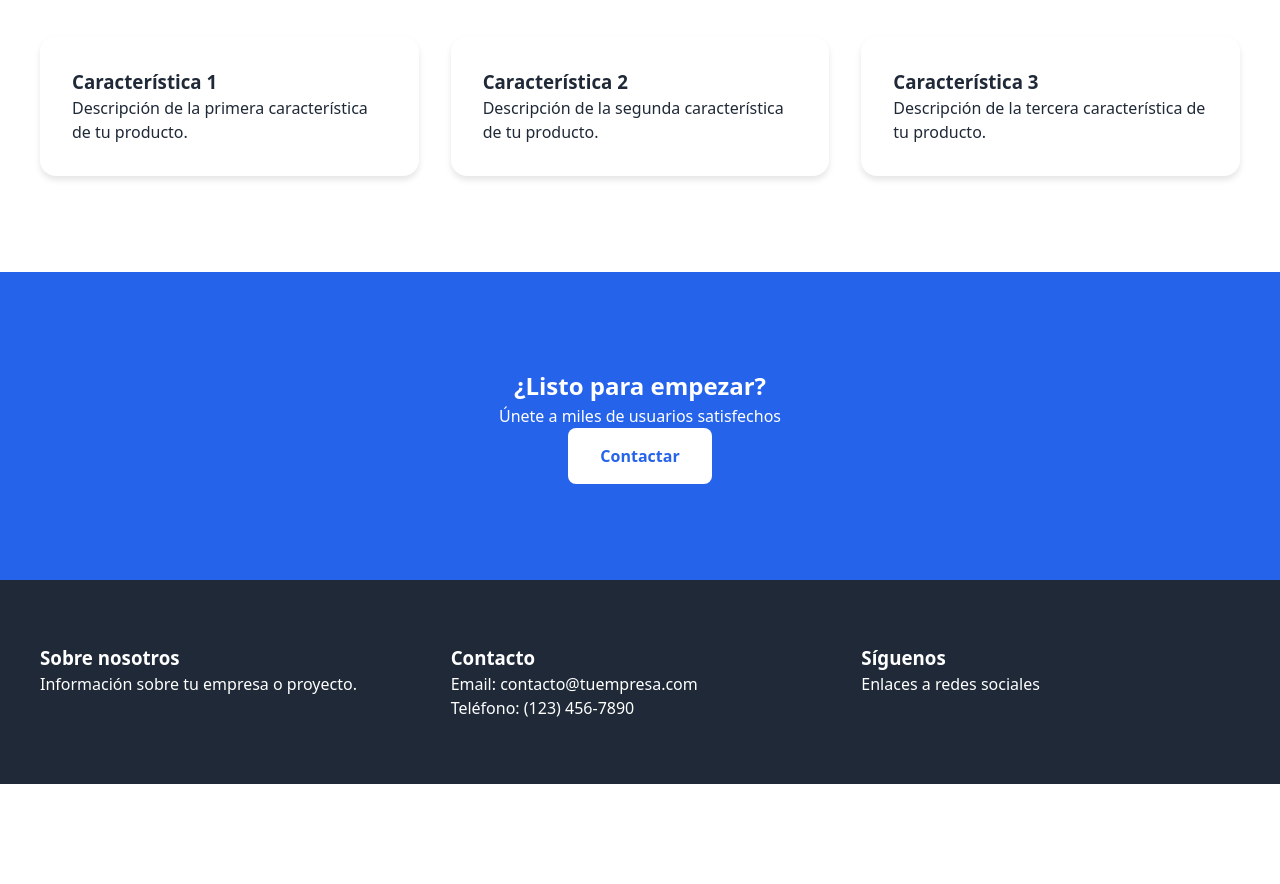
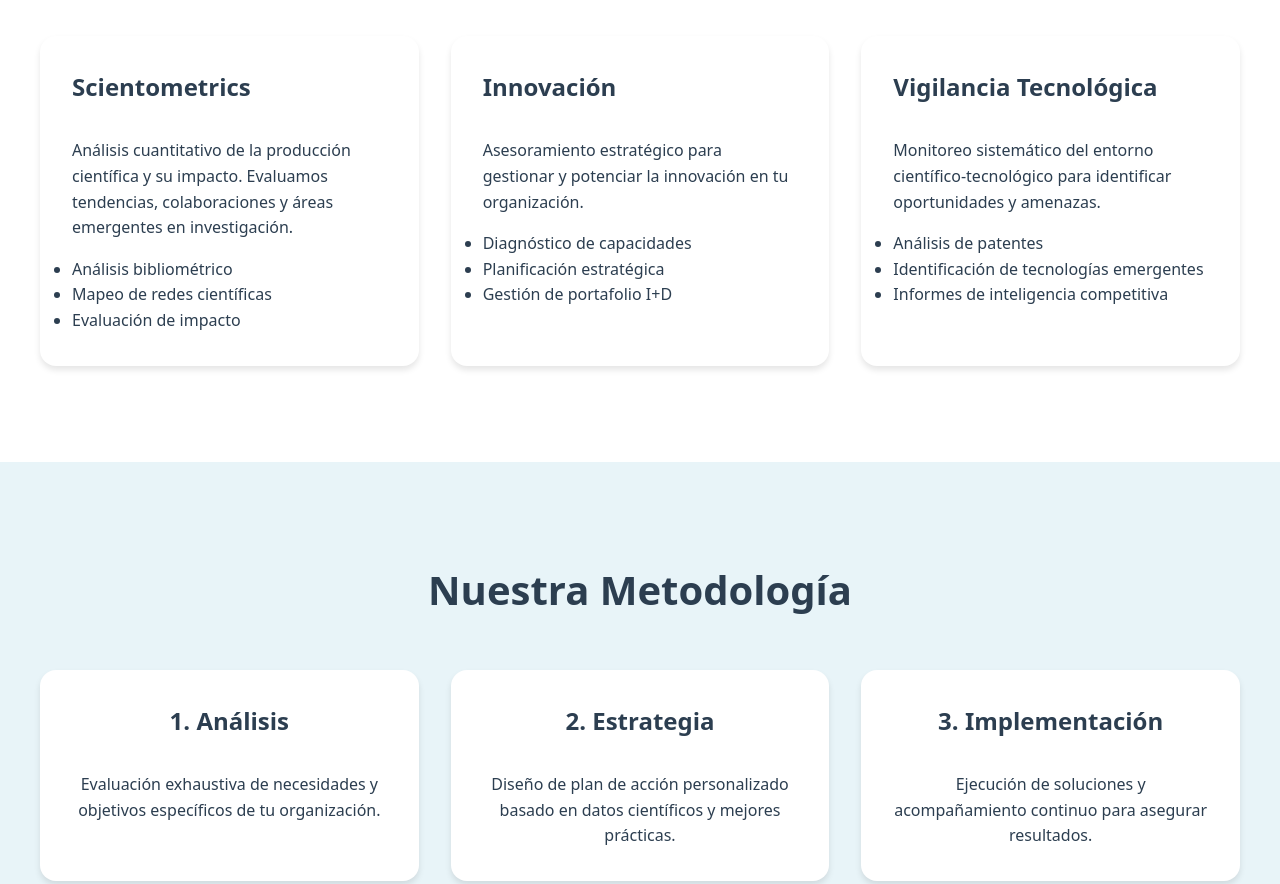
Before and after one commit to cmonsal/mi-landing, a plain HTML site: page index.html in a window 1280 px wide. Shown: the part 860-1744 px from the top of the page. Before the commit the page ends 1644 px from the top, so only its background shows below. Drawn offline with Linux system fonts and the light colour scheme.

Commit message:
Actualización completa: contenido Tecnodos con servicios de scientometrics

```diff
--- a/index.html
+++ b/index.html
@@ -1,17 +1,17 @@
 <!DOCTYPE html>
-<!-- GitHub Pages site -->
 <html lang="es">
 <head>
     <meta charset="UTF-8">
     <meta name="viewport" content="width=device-width, initial-scale=1.0">
-    <title>Mi Landing Page</title>
+    <title>Tecnodos - Consultoría en Scientometrics e Innovación</title>
     <style>
         :root {
-            --primary: #2563eb;
-            --secondary: #1e40af;
-            --text: #1f2937;
-            --background: #ffffff;
-            --accent: #dbeafe;
+            --primary: #2C3E50;    /* Azul profesional oscuro */
+            --secondary: #3498DB;   /* Azul tecnológico */
+            --accent: #E8F4F8;      /* Azul claro para fondos */
+            --text: #2C3E50;        /* Color texto principal */
+            --background: #FFFFFF;   /* Fondo principal */
+            --highlight: #16A085;   /* Verde para acentos */
         }
 
         * {
@@ -24,16 +24,17 @@
         body {
             color: var(--text);
             background-color: var(--background);
-            line-height: 1.5;
+            line-height: 1.6;
         }
 
         header {
             position: fixed;
             width: 100%;
             padding: 1rem;
-            background: rgba(255, 255, 255, 0.9);
+            background: rgba(255, 255, 255, 0.95);
             backdrop-filter: blur(10px);
             z-index: 1000;
+            box-shadow: 0 2px 10px rgba(0,0,0,0.1);
         }
 
         nav {
@@ -45,12 +46,11 @@
         }
 
         .logo {
-    font-size: 1.5rem;
-    font-weight: 700;
-    color: var(--primary);
-    letter-spacing: 0.5px;
-    text-transform: uppercase;
-}
+            font-size: 1.8rem;
+            font-weight: 700;
+            color: var(--primary);
+            letter-spacing: 0.5px;
+        }
 
         .nav-links {
             display: flex;
@@ -65,7 +65,7 @@
         }
 
         .nav-links a:hover {
-            color: var(--primary);
+            color: var(--secondary);
         }
 
         .hero {
@@ -74,12 +74,6 @@
             align-items: center;
             padding: 2rem;
             background: linear-gradient(135deg, var(--accent), var(--background));
-            animation: fadeIn 1s ease-out;
-        }
-
-        @keyframes fadeIn {
-            from { opacity: 0; transform: translateY(20px); }
-            to { opacity: 1; transform: translateY(0); }
         }
 
         .hero-content {
@@ -91,22 +85,26 @@
         .hero h1 {
             font-size: clamp(2.5rem, 5vw, 4rem);
             margin-bottom: 1.5rem;
-            color: var(--text);
+            color: var(--primary);
+            line-height: 1.2;
         }
 
         .hero p {
-            font-size: clamp(1rem, 2vw, 1.25rem);
+            font-size: clamp(1.1rem, 2vw, 1.25rem);
             margin-bottom: 2rem;
             color: var(--text);
             opacity: 0.9;
+            max-width: 800px;
+            margin-left: auto;
+            margin-right: auto;
         }
 
-        .features {
+        .services {
             padding: 6rem 2rem;
             background-color: var(--background);
         }
 
-        .features-grid {
+        .services-grid {
             max-width: 1200px;
             margin: 0 auto;
             display: grid;
@@ -114,16 +112,42 @@
             gap: 2rem;
         }
 
-        .feature-card {
+        .service-card {
             padding: 2rem;
             border-radius: 1rem;
             background: white;
             box-shadow: 0 4px 6px rgba(0, 0, 0, 0.1);
             transition: transform 0.3s;
+            display: flex;
+            flex-direction: column;
+            gap: 1rem;
         }
 
-        .feature-card:hover {
+        .service-card:hover {
             transform: translateY(-5px);
+        }
+
+        .service-card h3 {
+            color: var(--primary);
+            font-size: 1.5rem;
+            margin-bottom: 1rem;
+        }
+
+        .methodology {
+            padding: 6rem 2rem;
+            background: var(--accent);
+        }
+
+        .methodology-content {
+            max-width: 1200px;
+            margin: 0 auto;
+            text-align: center;
+        }
+
+        .methodology h2 {
+            color: var(--primary);
+            margin-bottom: 3rem;
+            font-size: 2.5rem;
         }
 
         .cta {
@@ -148,7 +172,7 @@
         }
 
         .button-primary {
-            background-color: var(--primary);
+            background-color: var(--highlight);
             color: white;
         }
 
@@ -169,7 +193,7 @@
 
         footer {
             padding: 4rem 2rem;
-            background-color: var(--text);
+            background-color: var(--primary);
             color: white;
         }
 
@@ -188,10 +212,7 @@
 
             .hero {
                 padding: 1rem;
-            }
-
-            .features-grid {
-                grid-template-columns: 1fr;
+                padding-top: 5rem;
             }
         }
     </style>
@@ -201,8 +222,8 @@
         <nav>
             <div class="logo">Tecnodos</div>
             <div class="nav-links">
-                <a href="#features">Características</a>
-                <a href="#about">Nosotros</a>
+                <a href="#services">Servicios</a>
+                <a href="#methodology">Metodología</a>
                 <a href="#contact">Contacto</a>
             </div>
         </nav>
@@ -210,51 +231,86 @@
 
     <section class="hero">
         <div class="hero-content">
-            <h1>Tu Producto Increíble</h1>
-            <p>Una solución innovadora para tus necesidades</p>
-            <a href="#contact" class="button button-primary">Comenzar ahora</a>
+            <h1>Potencia tu investigación e innovación con datos científicos</h1>
+            <p>Especialistas en scientometrics, análisis de innovación y vigilancia tecnológica. Transformamos datos científicos en decisiones estratégicas para impulsar tu organización.</p>
+            <a href="#contact" class="button button-primary">Solicitar consultoría</a>
         </div>
     </section>
 
-    <section class="features" id="features">
-        <div class="features-grid">
-            <div class="feature-card">
-                <h3>Característica 1</h3>
-                <p>Descripción de la primera característica de tu producto.</p>
+    <section class="services" id="services">
+        <div class="services-grid">
+            <div class="service-card">
+                <h3>Scientometrics</h3>
+                <p>Análisis cuantitativo de la producción científica y su impacto. Evaluamos tendencias, colaboraciones y áreas emergentes en investigación.</p>
+                <ul>
+                    <li>Análisis bibliométrico</li>
+                    <li>Mapeo de redes científicas</li>
+                    <li>Evaluación de impacto</li>
+                </ul>
             </div>
-            <div class="feature-card">
-                <h3>Característica 2</h3>
-                <p>Descripción de la segunda característica de tu producto.</p>
+            <div class="service-card">
+                <h3>Innovación</h3>
+                <p>Asesoramiento estratégico para gestionar y potenciar la innovación en tu organización.</p>
+                <ul>
+                    <li>Diagnóstico de capacidades</li>
+                    <li>Planificación estratégica</li>
+                    <li>Gestión de portafolio I+D</li>
+                </ul>
             </div>
-            <div class="feature-card">
-                <h3>Característica 3</h3>
-                <p>Descripción de la tercera característica de tu producto.</p>
+            <div class="service-card">
+                <h3>Vigilancia Tecnológica</h3>
+                <p>Monitoreo sistemático del entorno científico-tecnológico para identificar oportunidades y amenazas.</p>
+                <ul>
+                    <li>Análisis de patentes</li>
+                    <li>Identificación de tecnologías emergentes</li>
+                    <li>Informes de inteligencia competitiva</li>
+                </ul>
             </div>
         </div>
     </section>
 
-    <section class="cta">
+    <section class="methodology" id="methodology">
+        <div class="methodology-content">
+            <h2>Nuestra Metodología</h2>
+            <div class="services-grid">
+                <div class="service-card">
+                    <h3>1. Análisis</h3>
+                    <p>Evaluación exhaustiva de necesidades y objetivos específicos de tu organización.</p>
+                </div>
+                <div class="service-card">
+                    <h3>2. Estrategia</h3>
+                    <p>Diseño de plan de acción personalizado basado en datos científicos y mejores prácticas.</p>
+                </div>
+                <div class="service-card">
+                    <h3>3. Implementación</h3>
+                    <p>Ejecución de soluciones y acompañamiento continuo para asegurar resultados.</p>
+                </div>
+            </div>
+        </div>
+    </section>
+
+    <section class="cta" id="contact">
         <div class="cta-content">
-            <h2>¿Listo para empezar?</h2>
-            <p>Únete a miles de usuarios satisfechos</p>
-            <a href="#contact" class="button button-secondary">Contactar</a>
+            <h2>Impulsa tu organización con datos científicos</h2>
+            <p>Descubre cómo nuestra experiencia en scientometrics e innovación puede transformar tu toma de decisiones.</p>
+            <a href="mailto:contacto@tecnodos.com" class="button button-secondary">Contactar ahora</a>
         </div>
     </section>
 
     <footer>
         <div class="footer-content">
             <div>
-                <h3>Sobre nosotros</h3>
-                <p>Información sobre tu empresa o proyecto.</p>
+                <h3>Sobre Tecnodos</h3>
+                <p>Consultora especializada en análisis científico-tecnológico para la toma de decisiones estratégicas.</p>
             </div>
             <div>
                 <h3>Contacto</h3>
-                <p>Email: contacto@tuempresa.com</p>
-                <p>Teléfono: (123) 456-7890</p>
+                <p>Email: contacto@tecnodos.com</p>
+                <p>Tel: +56 912345678</p>
             </div>
             <div>
-                <h3>Síguenos</h3>
-                <p>Enlaces a redes sociales</p>
+                <h3>Ubicación</h3>
+                <p>Santiago, Chile</p>
             </div>
         </div>
     </footer>
```
